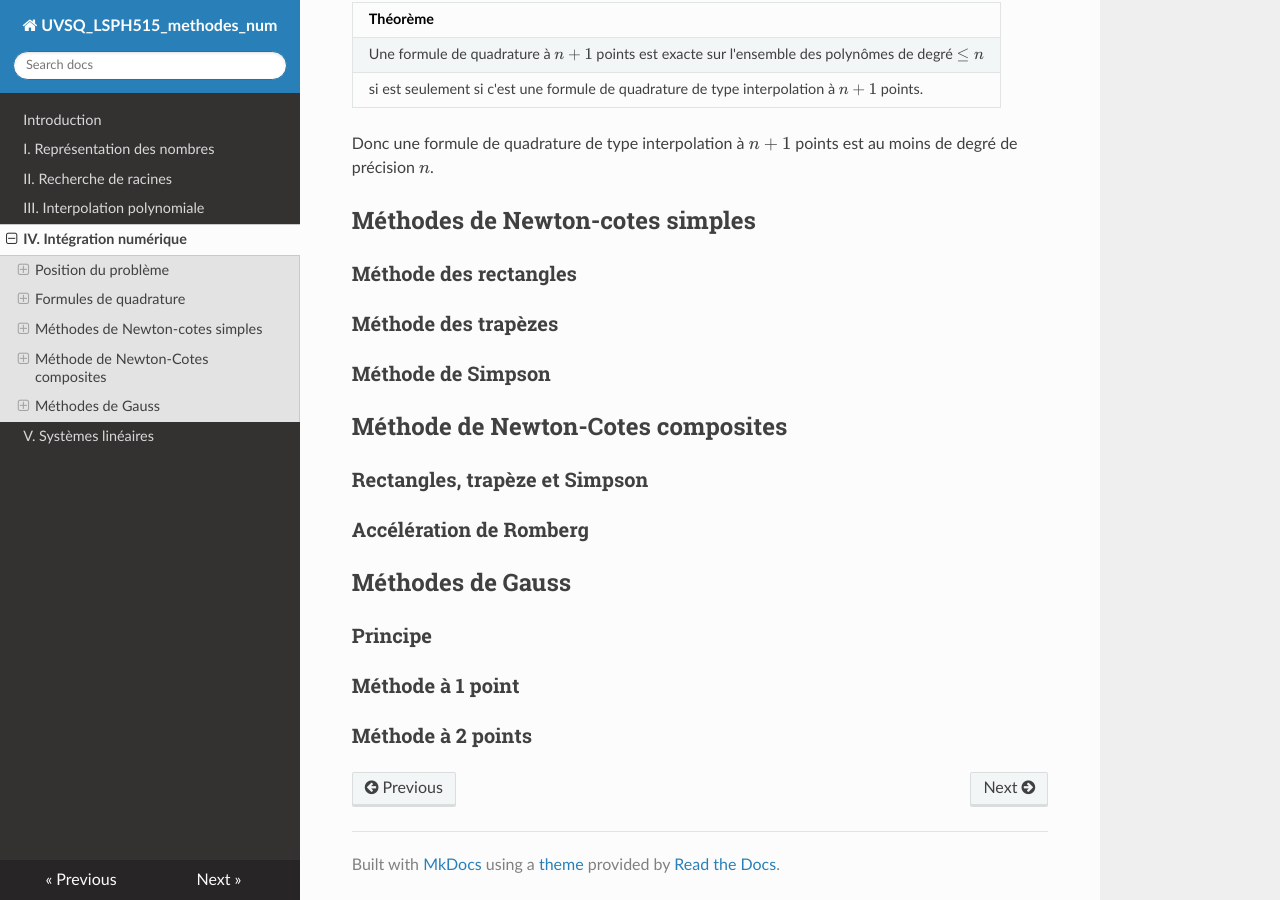
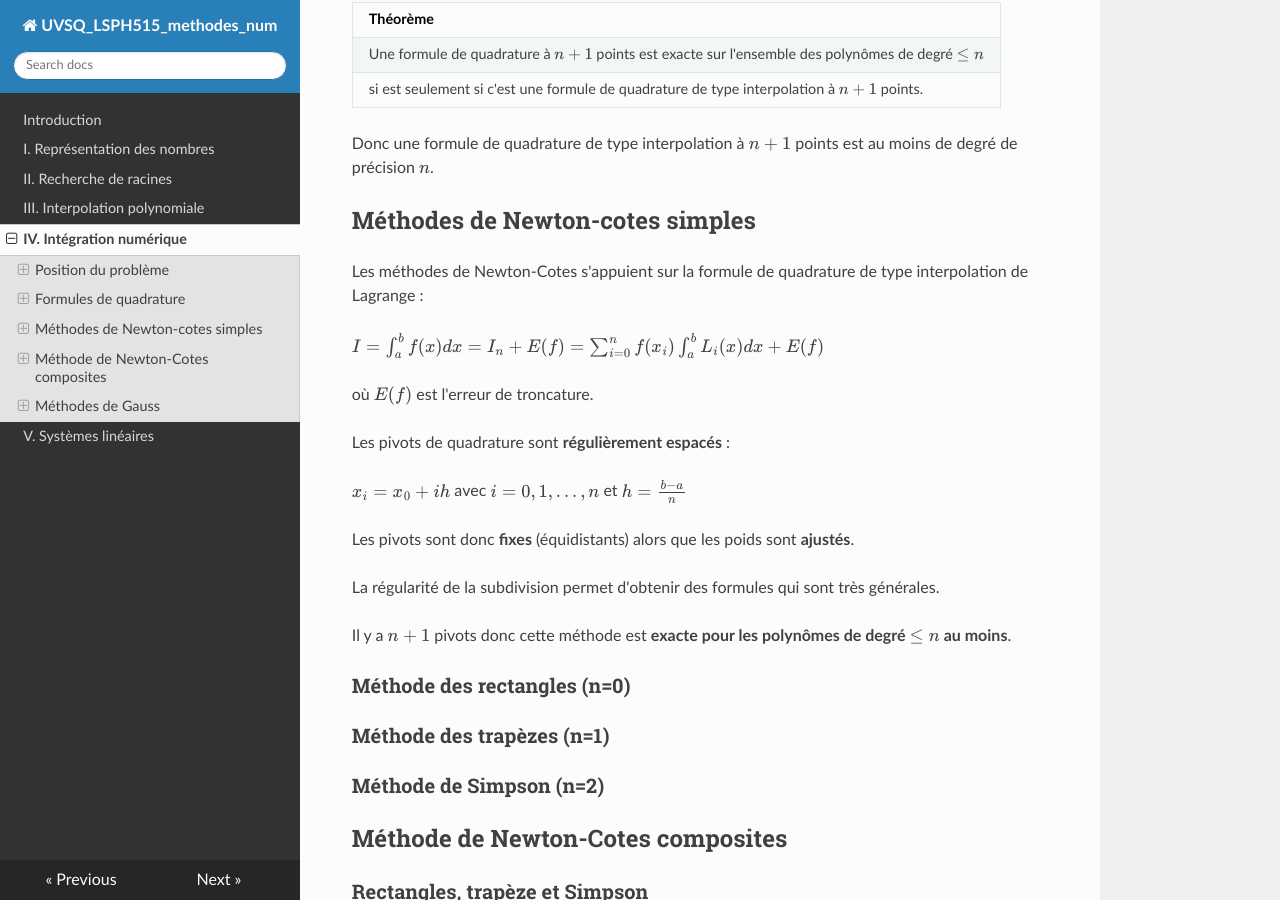
Before and after one commit to NicOudart/UVSQ_LSPH515_methodes_num, an MkDocs documentation site: the page built from docs/Chap4_Integration_numerique.md, in a window 1280 px wide and 900 px high, scrolled down 4146 px. Built offline with MkDocs 1.6.1, drawn with Linux system fonts in a browser that asks for light colours; nearby versions of some CDN libraries.

Commit message:
-Beginning the Newton-Cotes part of Chapter 4.

```diff
--- a/docs/Chap4_Integration_numerique.md
+++ b/docs/Chap4_Integration_numerique.md
@@ -148,11 +148,27 @@ Donc une formule de quadrature de type interpolation à $n+1$ points est au moin
 
 ## Méthodes de Newton-cotes simples
 
-### Méthode des rectangles
+Les méthodes de Newton-Cotes s'appuient sur la formule de quadrature de type interpolation de Lagrange :
 
-### Méthode des trapèzes
+$I = \int_{a}^{b} f(x) dx = I_n + E(f) = \sum_{i=0}^{n} f(x_i) \int_{a}^{b} L_i(x) dx + E(f)$
 
-### Méthode de Simpson
+où $E(f)$ est l'erreur de troncature.
+
+Les pivots de quadrature sont **régulièrement espacés** :
+
+$x_i = x_0 + ih$ avec $i=0,1,...,n$ et $h = \frac{b-a}{n}$
+
+Les pivots sont donc **fixes** (équidistants) alors que les poids sont **ajustés**.
+
+La régularité de la subdivision permet d'obtenir des formules qui sont très générales.
+
+Il y a $n+1$ pivots donc cette méthode est **exacte pour les polynômes de degré $\leq n$ au moins**.
+
+### Méthode des rectangles (n=0)
+
+### Méthode des trapèzes (n=1)
+
+### Méthode de Simpson (n=2)
 
 ## Méthode de Newton-Cotes composites
 
```
